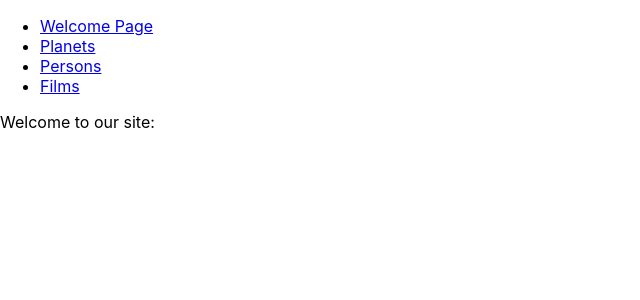
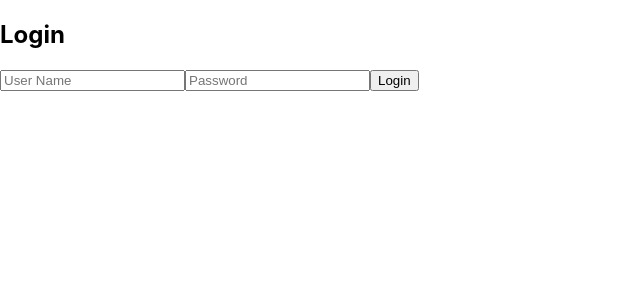
Before and after one commit to Aeydin24/CA-3-Frontend, a React (Create React App) app: page / in a window 1280 px wide. Shown: the top 300 px of the page, without its empty margins (0-640 px from the left). Built offline with nearby package versions, Linux system fonts and the light colour scheme.

Commit message:
All in 1 App coded with Benjamin

```diff
--- a/src/App.js
+++ b/src/App.js
@@ -1,5 +1,12 @@
 import React, { Component } from "react"
 import facade from "./apiFacade";
+import Planets from "./components/Planets";
+import Films from "./components/Films";
+import Persons from "./components/Persons";
+import Welcome from "./components/Welcome"
+import { BrowserRouter as Router, Route, NavLink, Switch } from "react-router-dom";
+
+
 class LogIn extends Component {
  constructor(props) {
    super(props);
@@ -55,12 +62,41 @@ class App extends Component {
    return (
      <div>
        {!this.state.loggedIn ? (<LogIn login={this.login} />) :
-         ( <div>
+         (
+         <Router>
+           <div>
              <LoggedIn/>
+             <Header />
+             <Content />
              <button onClick={this.logout}>Logout</button>
-           </div>)}
+           </div>
+         </Router>)}
      </div>
    )
  }
 }
 export default App;
+
+const Header = () => {
+  return (
+      <ul className="header">
+          <li><NavLink exact to="/">Welcome Page</NavLink></li>
+          <li><NavLink to="/planets">Planets</NavLink></li>
+          <li><NavLink to="/persons">Persons</NavLink></li>
+          <li><NavLink to="/films">Films</NavLink></li>
+      </ul>
+  );
+};
+
+const Content = () => {
+  return (
+      <div>
+          <Switch>
+              <Route exact path="/"> <Welcome /> </Route>
+              <Route path="/planets"> <Planets /> </Route>
+              <Route path="/persons"> <Persons /> </Route>
+              <Route path="/films"> <Films /> </Route>
+          </Switch>
+      </div>
+  );
+};
--- a/src/App2.js
+++ /dev/null
@@ -1,41 +0,0 @@
-import React from "react";
-import Planets from "./components/Planets";
-import Films from "./components/Films";
-import Persons from "./components/Persons";
-import Welcome from "./components/Welcome"
-import { BrowserRouter as Router, Route, NavLink, Switch } from "react-router-dom";
-
-
-export default function App2(){
-    return (
-        <Router>
-            <div>
-                <Header />
-                <Content />
-            </div>
-        </Router>
-    );
-};
-const Header = () => {
-    return (
-        <ul className="header">
-            <li><NavLink exact to="/">Welcome Page</NavLink></li>
-            <li><NavLink to="/planets">Planets</NavLink></li>
-            <li><NavLink to="/persons">Persons</NavLink></li>
-            <li><NavLink to="/films">Films</NavLink></li>
-        </ul>
-    );
-};
-
-const Content = () => {
-    return (
-        <div>
-            <Switch>
-                <Route exact path="/"> <Welcome /> </Route>
-                <Route path="/planets"> <Planets /> </Route>
-                <Route path="/persons"> <Persons /> </Route>
-                <Route path="/films"> <Films /> </Route>
-            </Switch>
-        </div>
-    );
-};
--- a/src/index.js
+++ b/src/index.js
@@ -1,7 +1,7 @@
 import React from 'react';
 import ReactDOM from 'react-dom';
 import './index.css';
-import App2 from "./App2";
+import App from "./App";
 
 
-ReactDOM.render(<App2 />, document.getElementById('root'));
+ReactDOM.render(<App />, document.getElementById('root'));
```
